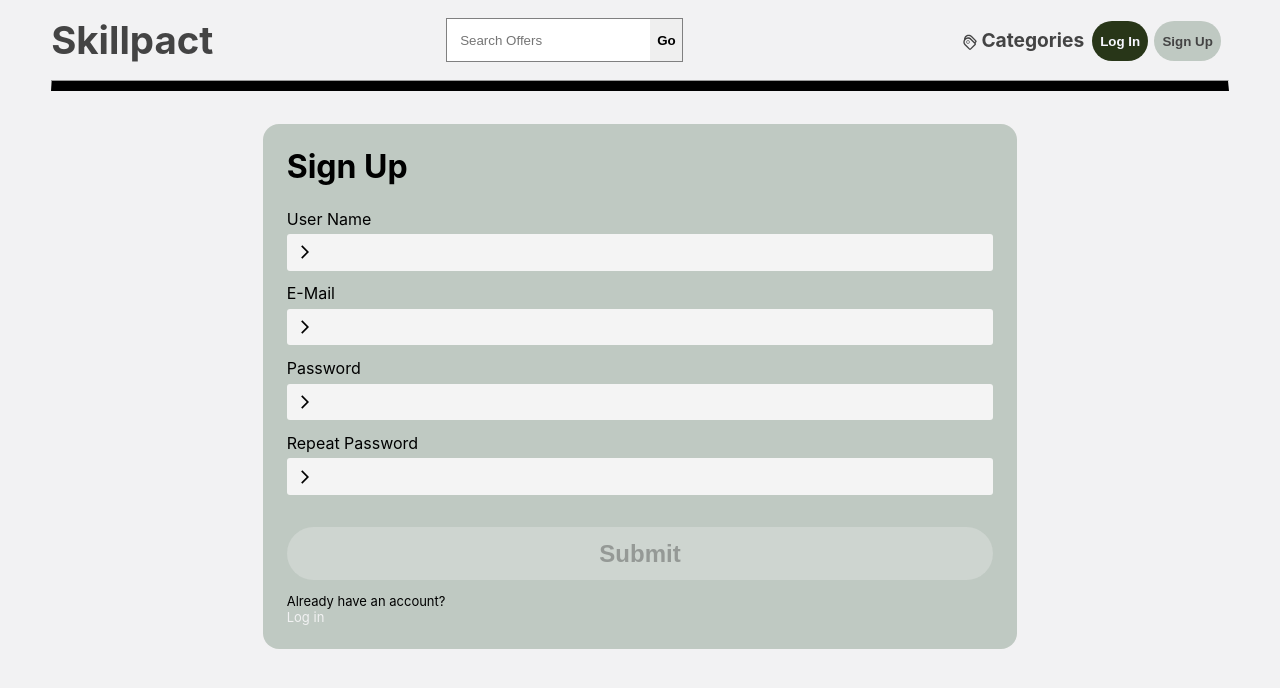
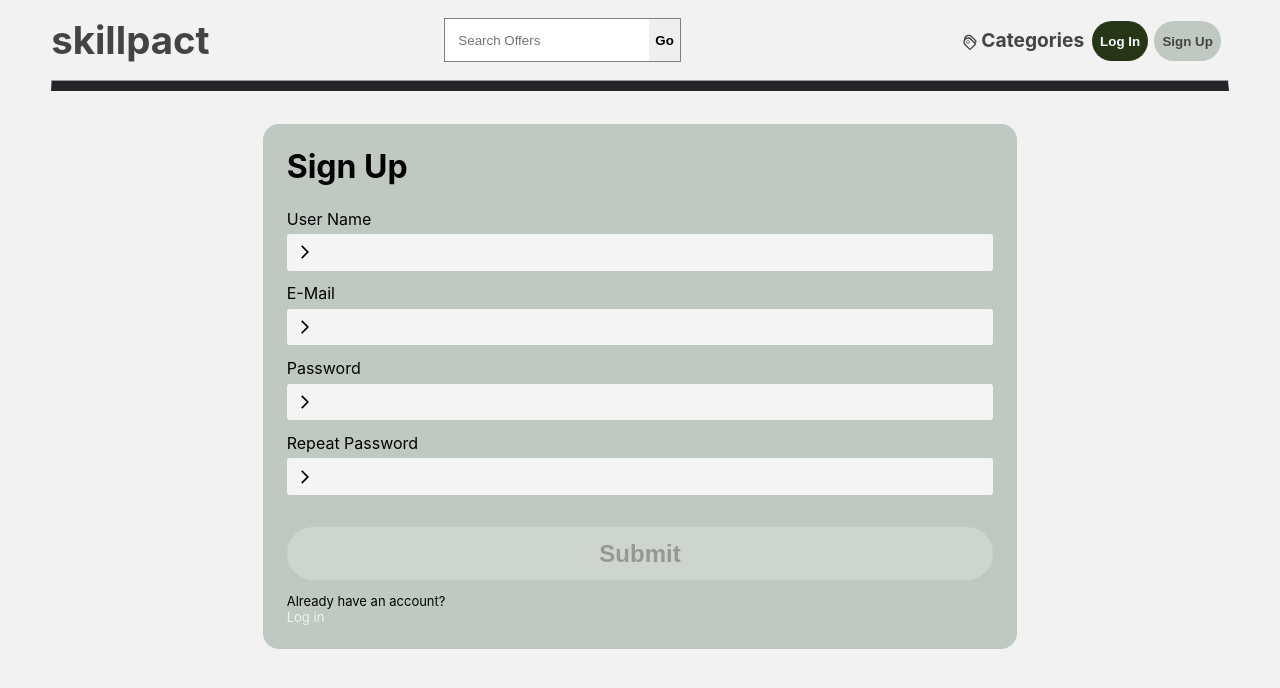
Before and after one commit to joans/teachme, a React (Create React App) app in the folder frontend/: page /signup in a window 1280 px wide. Shown: the top 688 px of the page. Built offline with nearby package versions, Linux system fonts and the light colour scheme.

Commit message:
Final touches

```diff
--- a/frontend/public/index.html
+++ b/frontend/public/index.html
@@ -19,7 +19,7 @@
       work correctly both with client-side routing and a non-root public URL.
       Learn how to configure a non-root public URL by running `npm run build`.
     -->
-    <title>Project Skill</title>
+    <title>Skillpact</title>
   </head>
   <body>
     <noscript>You need to enable JavaScript to run this app.</noscript>
--- a/frontend/src/Layout/Header.jsx
+++ b/frontend/src/Layout/Header.jsx
@@ -23,7 +23,7 @@ const Header = () => {
         <div className={classes["left-side"]}>
           <h1>
             <Link to="/" className={classes.link}>
-              <span className={classes["s-icon"]}>Skill</span>
+              <span className={classes["s-icon"]}>skill</span>
               <span className={classes.text}>pact</span>
             </Link>
           </h1>
--- a/frontend/src/Layout/Header.module.css
+++ b/frontend/src/Layout/Header.module.css
@@ -87,7 +87,7 @@
   }
   .hrule {
     position: fixed;
-    border-bottom: 10px solid black;
+    border-bottom: 10px solid var(--bg-four);
     margin: 0 var(--padding-desktop-leftright);
     width: 92%;
     box-sizing: border-box;
--- a/frontend/src/Pages/Home.jsx
+++ b/frontend/src/Pages/Home.jsx
@@ -5,7 +5,7 @@ const Home = () => {
   return (
     <>
       <div>
-        <h1>Most Recent offers</h1>
+        <h1>Offers</h1>
         <OfferOverview />
       </div>
     </>
```
